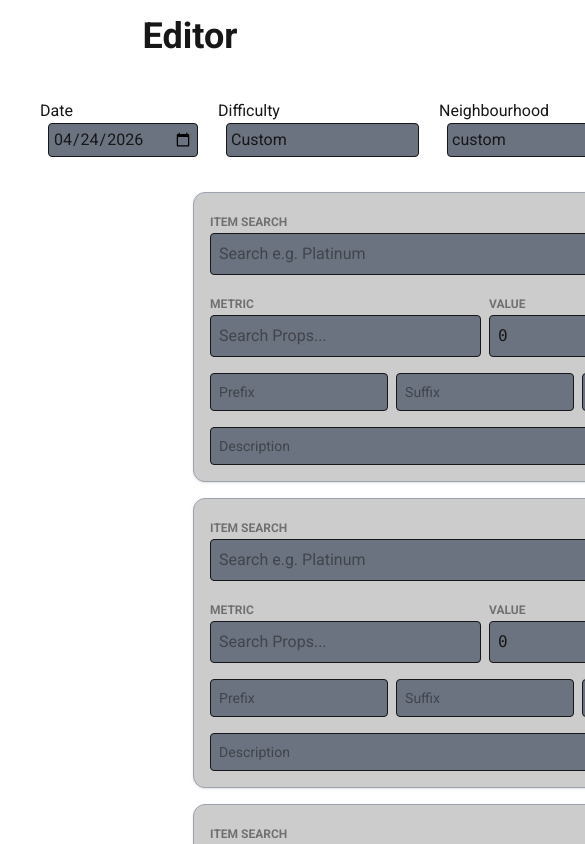
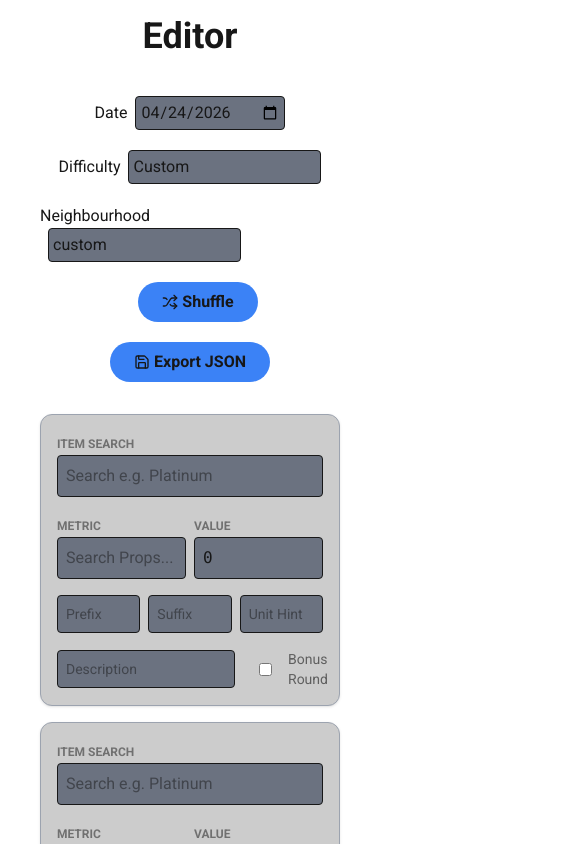
Before and after one commit to obfuscatedgenerated/rangle, a Next.js app: page /editor in a window 390 px wide. Shown: the top 844 px of the page, 585 px wide, since content can reach past the window. Built offline with nearby package versions, Linux system fonts and the light colour scheme.

Commit message:
mobileish editor

```diff
--- a/src/components/EditorInteraction.tsx
+++ b/src/components/EditorInteraction.tsx
@@ -310,7 +310,7 @@ export const EditorInteraction = () => {
 
     return (
         <div className="mx-auto p-6 gap-8 min-h-screen flex flex-col items-center">
-            <div className="flex justify-between items-center gap-5">
+            <div className="flex justify-center items-center gap-5 flex-wrap">
                 <label>
                     Date
                     <input
```
